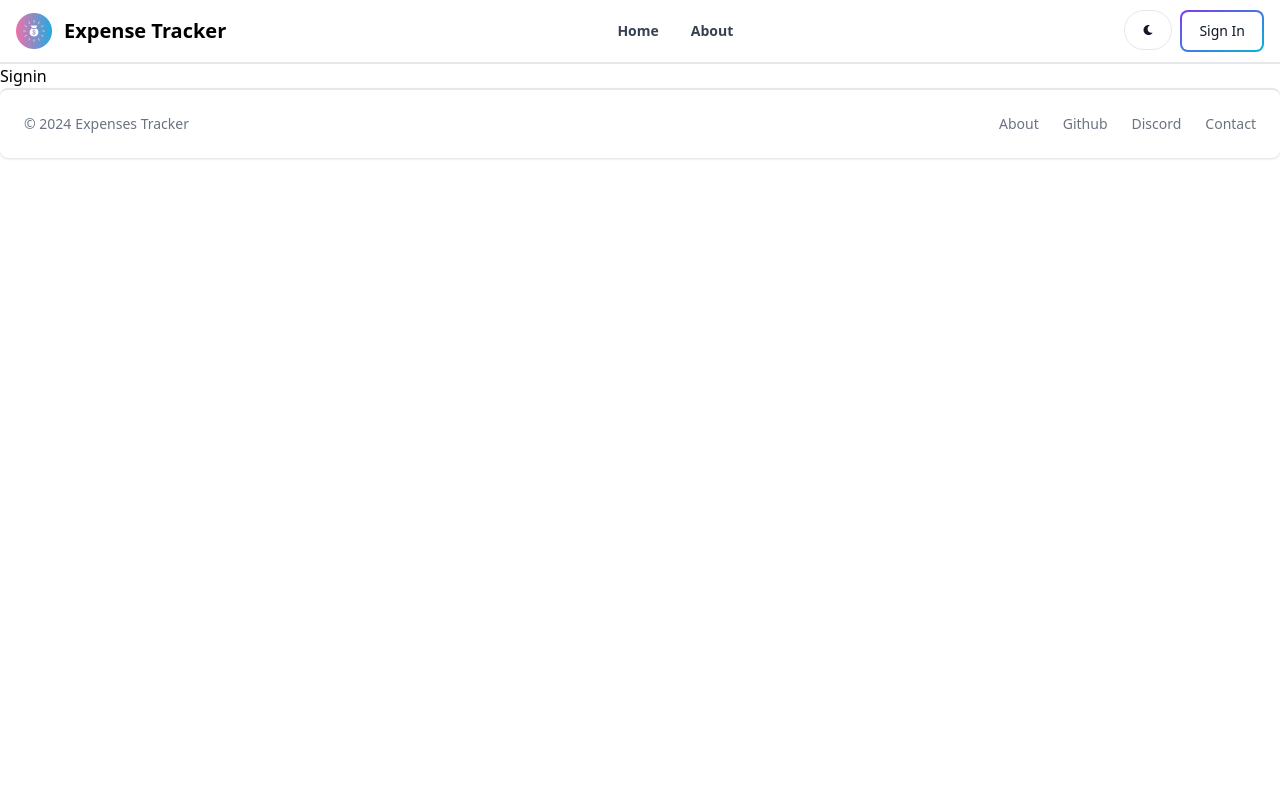
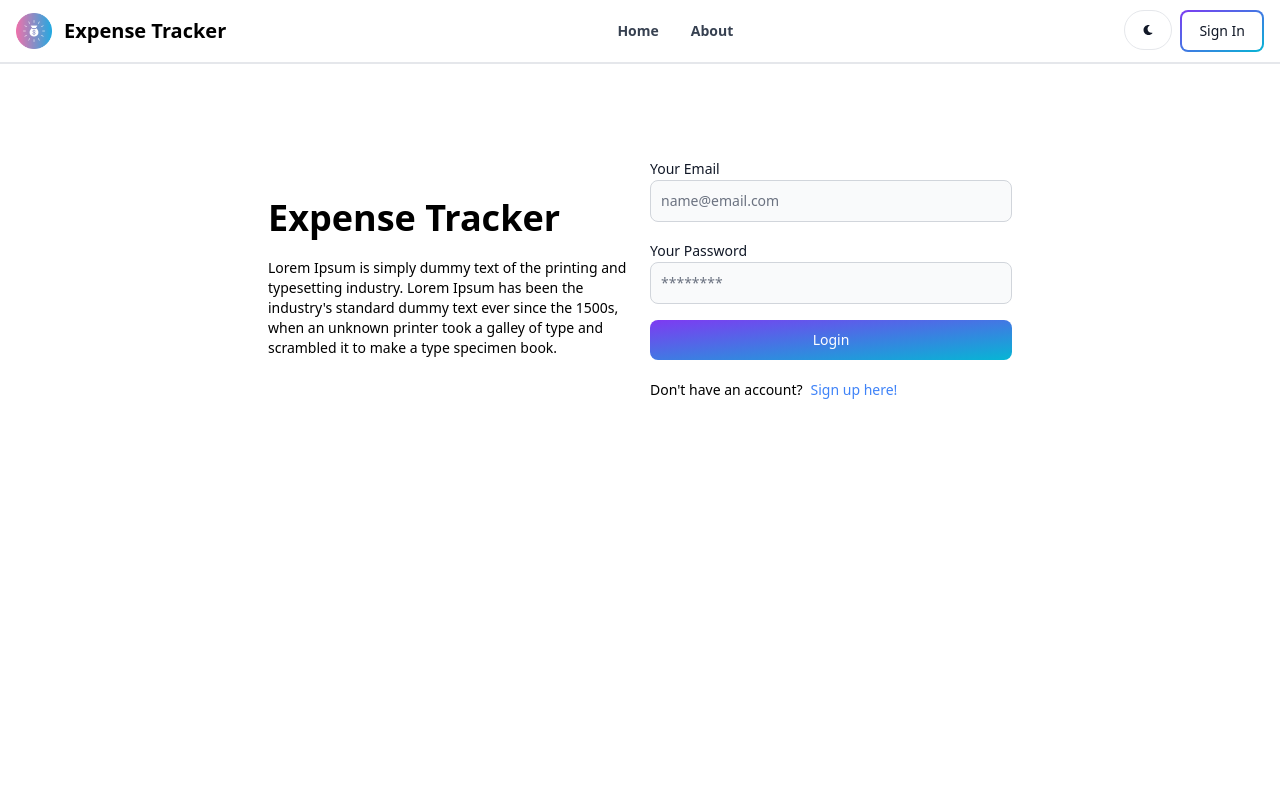
Before and after one commit to boyuda/expenses-tracker, a React (Vite) app in the folder client/: page /sign-in in a window 1280 px wide. Shown: the top 800 px of the page. Built offline with nearby package versions, Linux system fonts and the light colour scheme.

Commit message:
addes signin functionality

```diff
--- a/client/src/pages/Signin.tsx
+++ b/client/src/pages/Signin.tsx
@@ -1,8 +1,122 @@
+import { Alert, Button, Label, Spinner, TextInput } from 'flowbite-react';
+import { HiInformationCircle } from 'react-icons/hi';
+import { Link, useNavigate } from 'react-router-dom';
+import { useState } from 'react';
+
+interface IUser {
+  email: string;
+  password: string;
+}
+
+const initialFormData: IUser = {
+  email: '',
+  password: '',
+};
+
 export default function Signin() {
+  // States
+  const [formData, setFormData] = useState<IUser>(initialFormData);
+  const [errorMessage, setErrorMessage] = useState<string | null>(null);
+  const [loading, setLoading] = useState<boolean>(false);
+  const navigate = useNavigate();
+
+  // Handlers
+  const handleChange = (e: React.ChangeEvent<HTMLInputElement>) => {
+    setFormData({ ...formData, [e.target.id]: e.target.value.trim() });
+  };
+
+  const handleSubmit = async (e: React.FormEvent<HTMLFormElement>) => {
+    e.preventDefault();
+    if (!formData.email || !formData.password) {
+      return setErrorMessage('Please fill out all fields');
+    }
+    try {
+      setLoading(true);
+      setErrorMessage(null);
+      const res = await fetch('/api/auth/signin', {
+        method: 'POST',
+        headers: { 'Content-Type': 'application/json' },
+        body: JSON.stringify(formData),
+      });
+      const data = await res.json();
+      // TODO: add more messages
+      if (data.success === false) {
+        setLoading(false);
+        return setErrorMessage(data.message);
+      }
+      if (res.ok) {
+        navigate('/dashboard');
+      }
+      setLoading(false);
+    } catch (error: any) {
+      setErrorMessage(error.message);
+      setLoading(false);
+    }
+  };
   return (
-    <div>
-      {/*  */}
-      Signin
+    <div className="min-h-screen mt-20">
+      <div className=" flex p-3 max-w-3xl mx-auto flex-col md:flex-row md:items-center gap-5">
+        {/* Left Side */}
+        <div className="flex-1">
+          <span className=" font-bold dark:text-white text-4xl">
+            Expense Tracker
+          </span>
+          <p className="text-sm mt-5">
+            Lorem Ipsum is simply dummy text of the printing and typesetting
+            industry. Lorem Ipsum has been the industry's standard dummy text
+            ever since the 1500s, when an unknown printer took a galley of type
+            and scrambled it to make a type specimen book.
+          </p>
+        </div>
+        {/* Right Side */}
+        <div className="flex-1">
+          <form className="flex flex-col gap-4" onSubmit={handleSubmit}>
+            <div>
+              <Label value="Your Email" />
+              <TextInput
+                type="email"
+                placeholder="name@email.com"
+                id="email"
+                onChange={handleChange}
+              />
+            </div>
+            <div>
+              <Label value="Your Password" />
+              {/* TODO:SHOW PASSWORD BUTTON */}
+              <TextInput
+                type="password"
+                placeholder="********"
+                id="password"
+                onChange={handleChange}
+              />
+            </div>
+            <Button
+              gradientDuoTone="purpleToBlue"
+              type="submit"
+              disabled={loading}
+            >
+              {loading ? (
+                <>
+                  <Spinner size="sm" /> <span className="pl-3">Loading</span>
+                </>
+              ) : (
+                'Login'
+              )}
+            </Button>
+          </form>
+          <div className="flex gap-2 text-sm mt-5">
+            <span>Don't have an account?</span>
+            <Link to="/sign-up" className="text-blue-500">
+              Sign up here!
+            </Link>
+          </div>
+          {errorMessage && (
+            <Alert className="mt-5" color="failure" icon={HiInformationCircle}>
+              {errorMessage}
+            </Alert>
+          )}
+        </div>
+      </div>
     </div>
   );
 }
--- a/client/src/pages/Signup.tsx
+++ b/client/src/pages/Signup.tsx
@@ -1,7 +1,7 @@
 import { Alert, Button, Label, Spinner, TextInput } from 'flowbite-react';
 import { HiInformationCircle } from 'react-icons/hi';
 import { Link, useNavigate } from 'react-router-dom';
-import { Children, useState } from 'react';
+import { useState } from 'react';
 
 interface IUser {
   username: string;
@@ -96,7 +96,7 @@
               {/* TODO:SHOW PASSWORD BUTTON */}
               <TextInput
                 type="password"
-                placeholder="Password"
+                placeholder="********"
                 id="password"
                 onChange={handleChange}
               />
```
